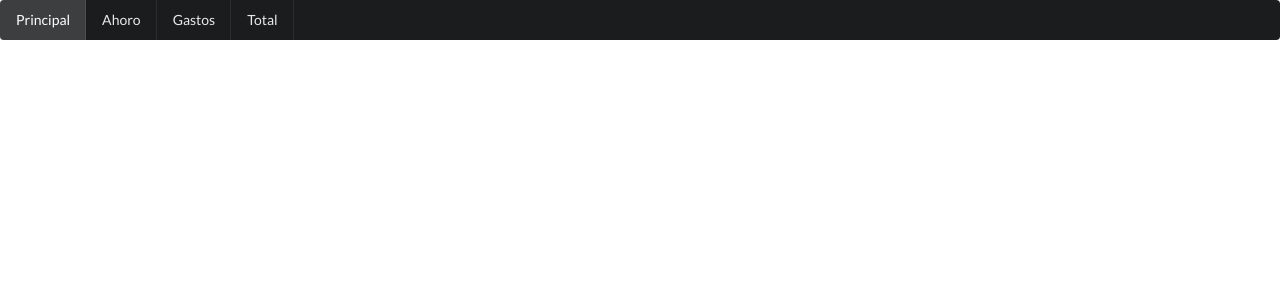
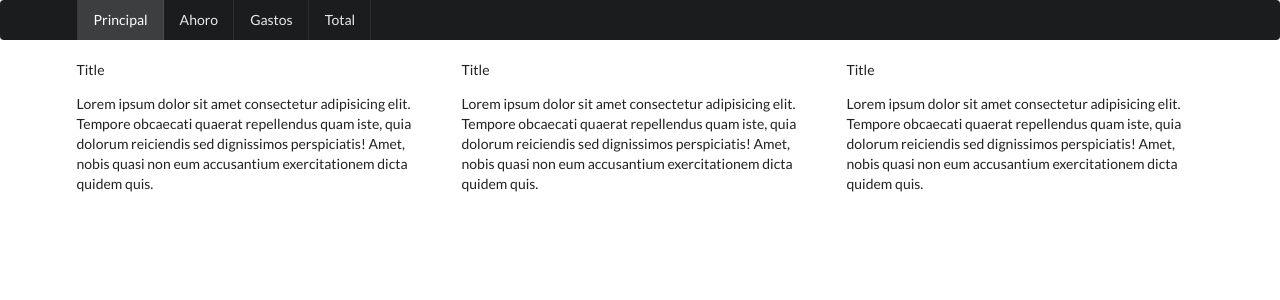
Before and after one commit to asfedez/investigacionMultimedios, an Angular app in the folder Front/: page / in a window 1280 px wide. Shown: the top 300 px of the page. Built offline with nearby package versions, Linux system fonts and the light colour scheme.

Commit message:
Cambios en front

```diff
--- a/Front/src/app/app.component.html
+++ b/Front/src/app/app.component.html
@@ -1,3 +1,21 @@
 <app-navigation></app-navigation>
 
+<br>
+
+<div class="ui main three column doubling stackable grid container">
+    <div class="column">
+      <p>Title</p>
+      <p>Lorem ipsum dolor sit amet consectetur adipisicing elit. Tempore obcaecati quaerat repellendus quam iste, quia dolorum reiciendis sed dignissimos perspiciatis! Amet, nobis quasi non eum accusantium exercitationem dicta quidem quis.</p>
+    </div>
+    <div class="column">
+      <p>Title</p>
+      <p>Lorem ipsum dolor sit amet consectetur adipisicing elit. Tempore obcaecati quaerat repellendus quam iste, quia dolorum reiciendis sed dignissimos perspiciatis! Amet, nobis quasi non eum accusantium exercitationem dicta quidem quis.</p>
+    </div>
+    <div class="column">
+      <p>Title</p>
+      <p>Lorem ipsum dolor sit amet consectetur adipisicing elit. Tempore obcaecati quaerat repellendus quam iste, quia dolorum reiciendis sed dignissimos perspiciatis! Amet, nobis quasi non eum accusantium exercitationem dicta quidem quis.</p>
+    </div>
+
+</div>
+
 <router-outlet></router-outlet>
--- a/Front/src/app/components/navigation/navigation.component.html
+++ b/Front/src/app/components/navigation/navigation.component.html
@@ -1,4 +1,6 @@
-<div class="ui inverted menu">
+
+  <div class="ui inverted main menu">
+    <div class="ui container">
           <a class="active item">
             Principal
           </a>
@@ -12,3 +14,4 @@
             Total
           </a>
     </div>
+  </div>
```
Lines whose indentation alone changed are shown as unchanged.
